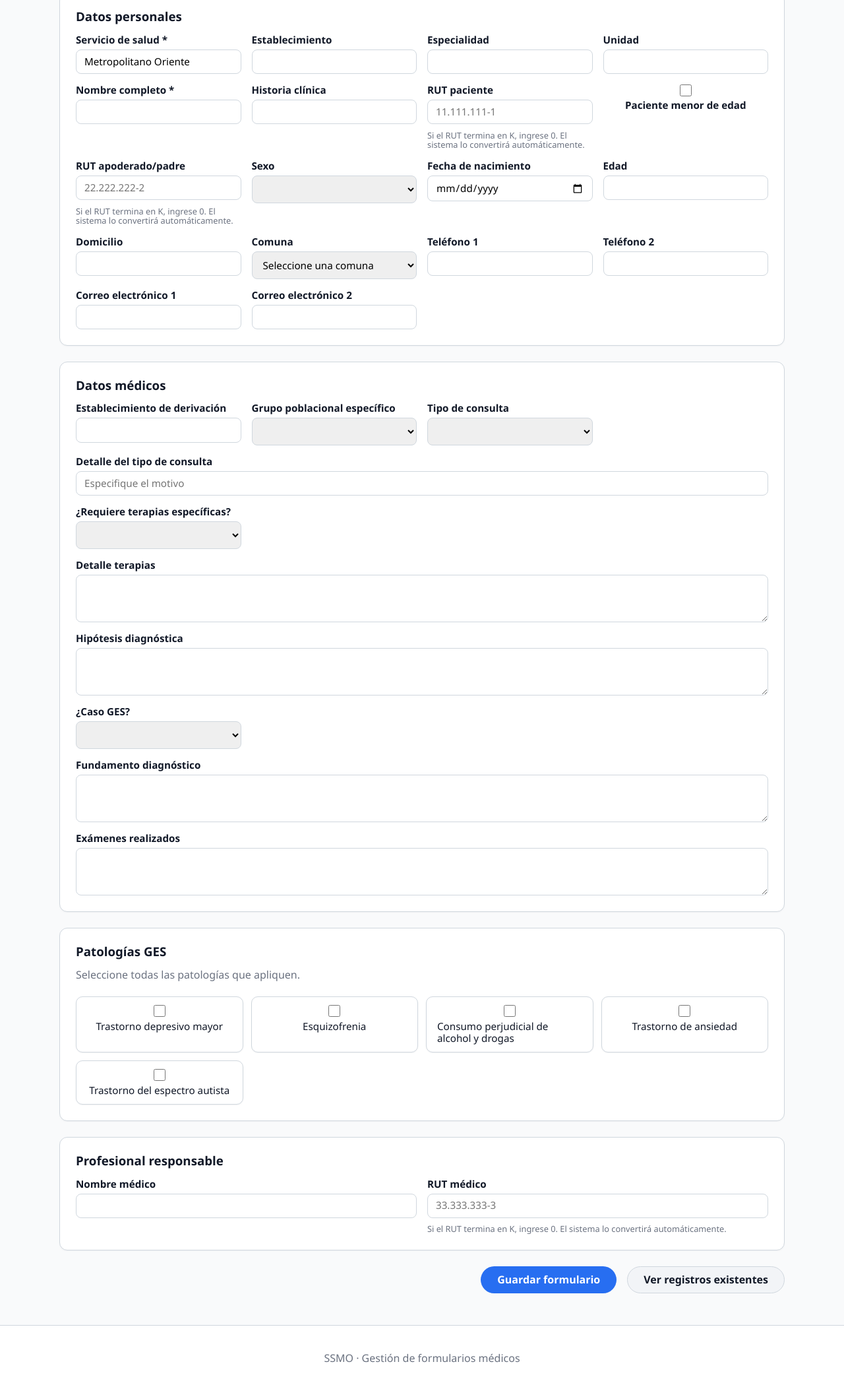
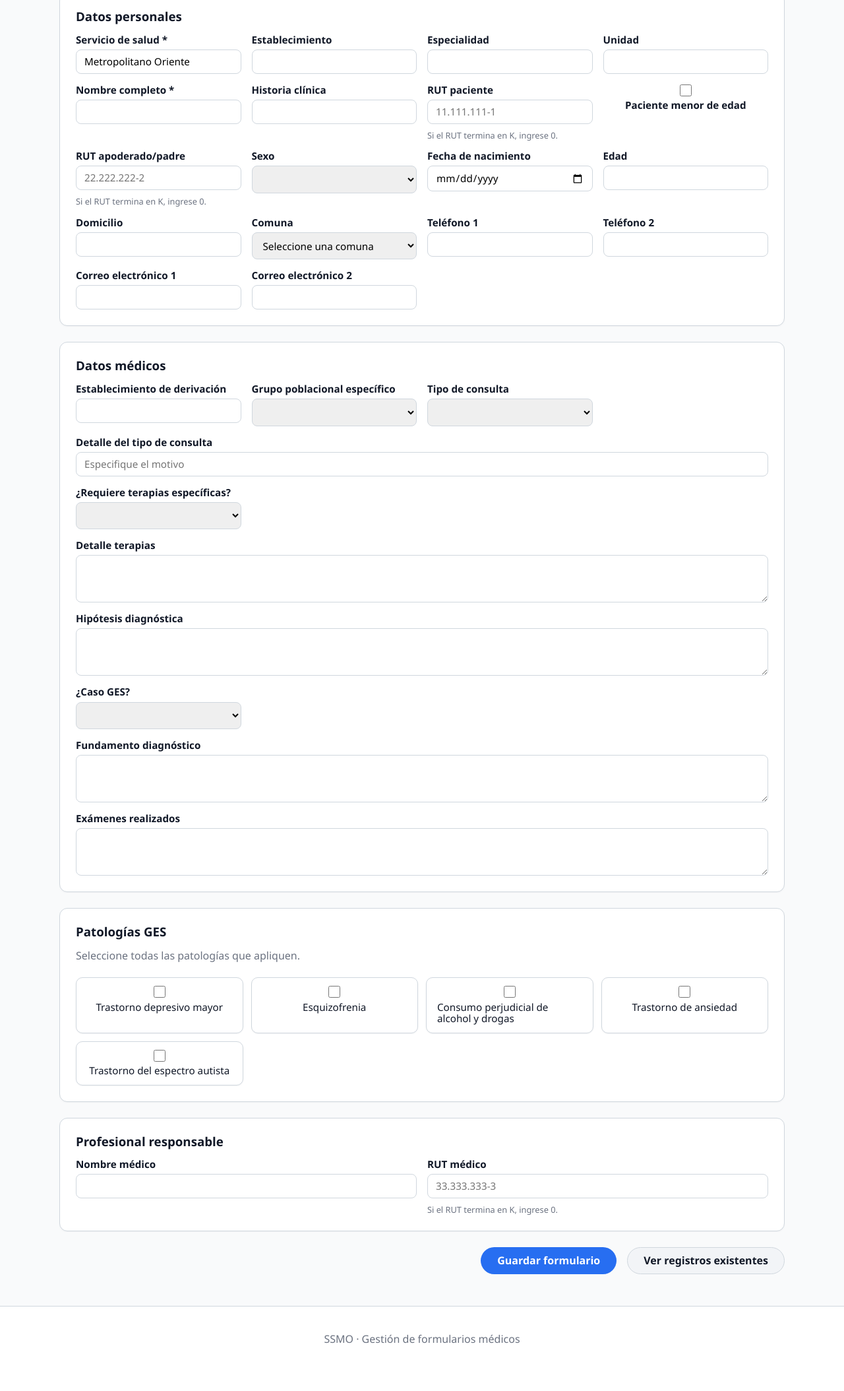
Before and after one commit to Campbeel/SSMO, a Flask app: page / in a window 1280 px wide. Shown: the part 242-2350 px from the top of the page at 66% size. After the commit the page ends 2278 px from the top, so only its background shows below. Run offline with Flask 3, Linux system fonts and the light colour scheme.

Commit message:
Restore RUT guidance and conditional fields

```diff
--- a/templates/form.html
+++ b/templates/form.html
@@ -50,7 +50,7 @@
         <label>
           <span>RUT paciente</span>
           <input type="text" name="rut" value="{{ campos.rut }}" placeholder="11.111.111-1" data-rut />
-          <small class="field-note">Si el RUT termina en K, ingrese 0. El sistema lo convertirá automáticamente.</small>
+          <small class="field-note">Si el RUT termina en K, ingrese 0.</small>
         </label>
         <label class="checkbox-inline">
           <input type="checkbox" id="menor-edad" {% if campos.rut_padre %}checked{% endif %} />
@@ -59,7 +59,7 @@
         <label data-menor-field {% if not campos.rut_padre %}hidden{% endif %}>
           <span>RUT apoderado/padre</span>
           <input type="text" name="rut_padre" value="{{ campos.rut_padre }}" placeholder="22.222.222-2" data-rut />
-          <small class="field-note">Si el RUT termina en K, ingrese 0. El sistema lo convertirá automáticamente.</small>
+          <small class="field-note">Si el RUT termina en K, ingrese 0.</small>
         </label>
         <label>
           <span>Sexo</span>
@@ -199,7 +199,7 @@
         <label>
           <span>RUT médico</span>
           <input type="text" name="rut_medico" value="{{ campos.rut_medico }}" placeholder="33.333.333-3" data-rut />
-          <small class="field-note">Si el RUT termina en K, ingrese 0. El sistema lo convertirá automáticamente.</small>
+          <small class="field-note">Si el RUT termina en K, ingrese 0.</small>
         </label>
       </div>
     </section>
```
